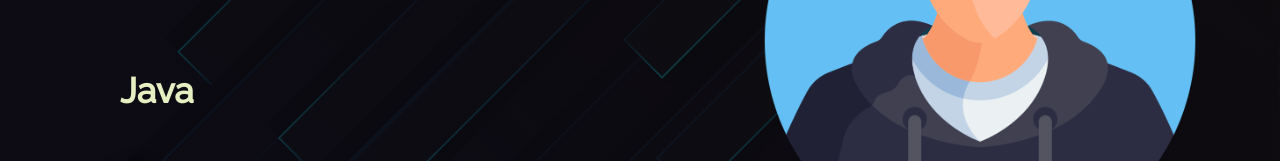
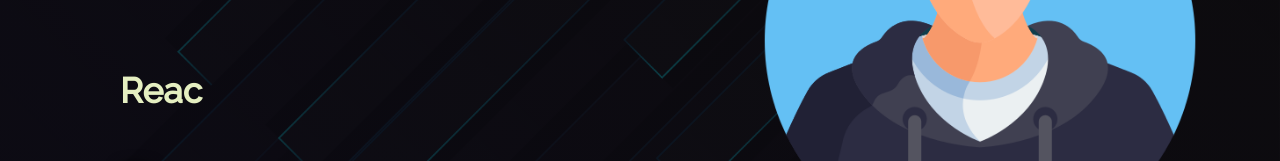
Before and after one commit to AR2905/AvR-Portfolio, a React (Vite) app: page / in a window 1280 px wide. Shown: the part 368-529 px from the top of the page. Built offline with nearby package versions, Linux system fonts and the light colour scheme.

Commit message:
added Type

```diff
--- a/src/components/Home/Type.jsx
+++ b/src/components/Home/Type.jsx
@@ -7,10 +7,10 @@
       options={{
         strings: [
           "Web Developer",
-          "JavaScript Developer",
-          "Python Developer",
           "React Developer",
           "FrontEnd Developer",
+          "MERN Developer",
+          "Fullstack Developer"
         ],
         autoStart: true,
         loop: true,
```
